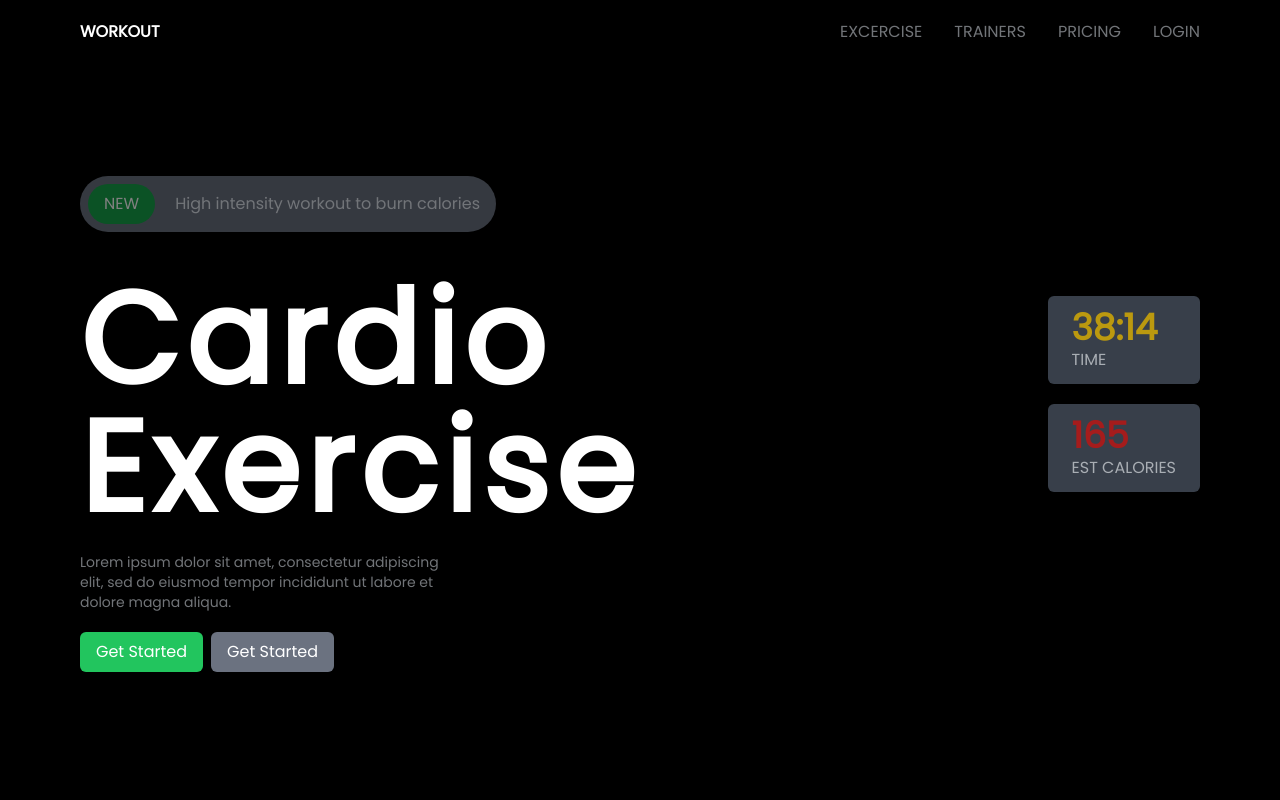
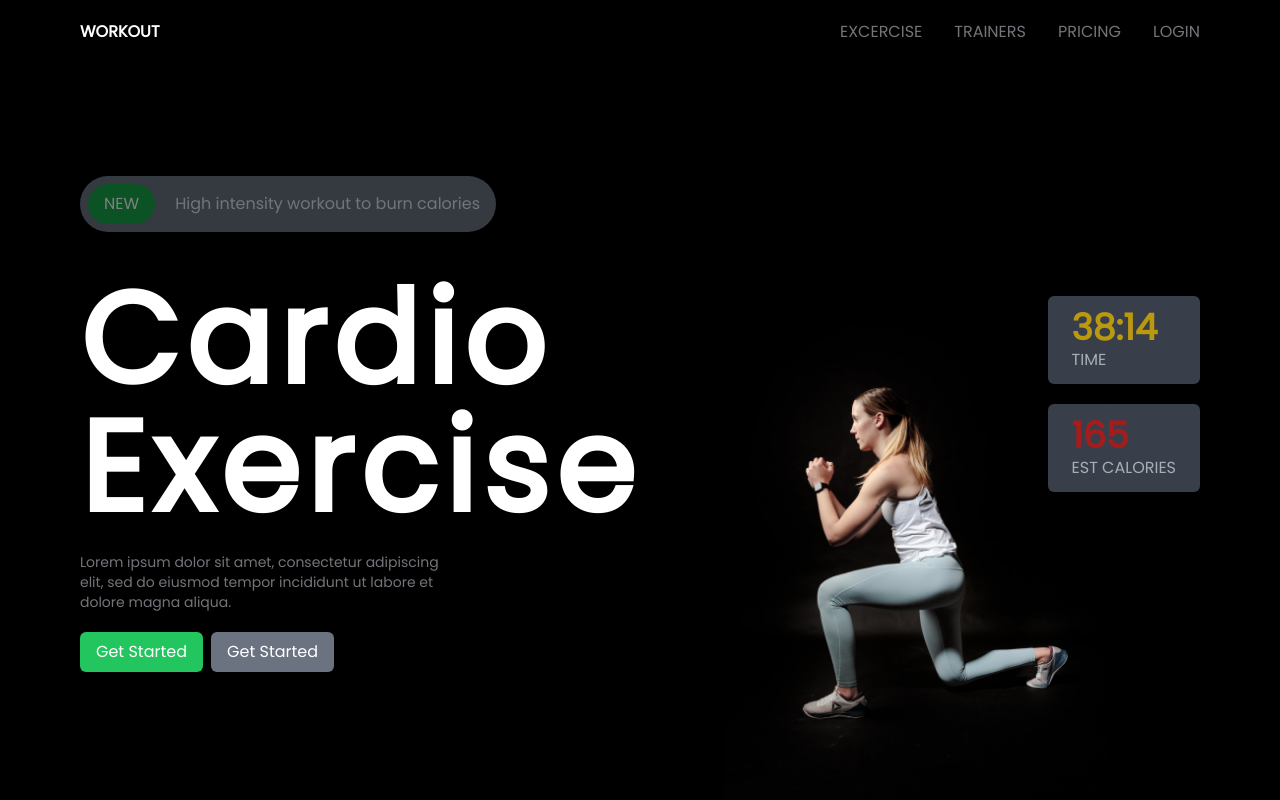
Before and after one commit to aristrisnawan/fitness-landing-page, a React (Create React App) app: page / in a window 1280 px wide. Shown: the top 800 px of the page. Built offline with nearby package versions, Linux system fonts and the light colour scheme.

Commit message:
Add image

```diff
--- a/src/components/ExcerciseComponent.js
+++ b/src/components/ExcerciseComponent.js
@@ -1,4 +1,5 @@
 import React from "react";
+import Excercise from "../image/exercise.png";
 
 export default function ExcerciseComponent() {
   return (
@@ -18,6 +19,9 @@ export default function ExcerciseComponent() {
             <p className="font-extrabold text-9xl tracking-wider">Cardio</p>
             <p className="font-extrabold text-9xl tracking-wider">Exercise</p>
           </div>
+          <div className=" mr-60">
+            <img src={Excercise} alt="" className=" h-full absolute pb-56" />
+          </div>
           <div className="py-5">
             <div className="  bg-gray-600 opacity-75 px-6 py-3 rounded-md">
               <p className="text-yellow-400 font-extrabold text-4xl">38:14</p>
@@ -30,7 +34,7 @@ export default function ExcerciseComponent() {
           </div>
         </div>
 
-        <div>
+        <div className="flex flex-row">
           <div>
             <p className="w-96 mt-5 text-sm text-slate-200 opacity-50">
               Lorem ipsum dolor sit amet, consectetur adipiscing elit, sed do
```
Also changed, not shown: src/image/exercise.png (added).
